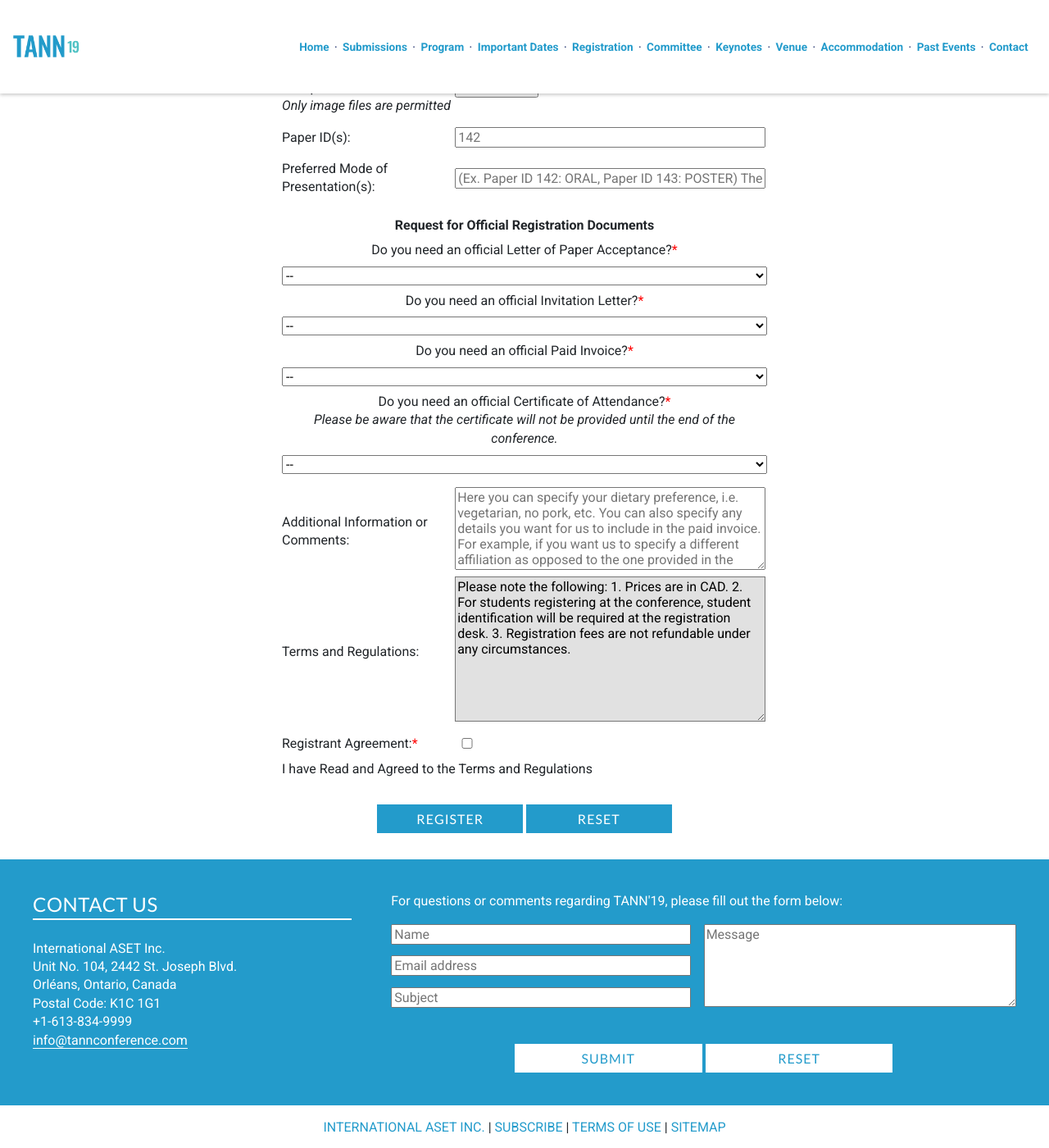
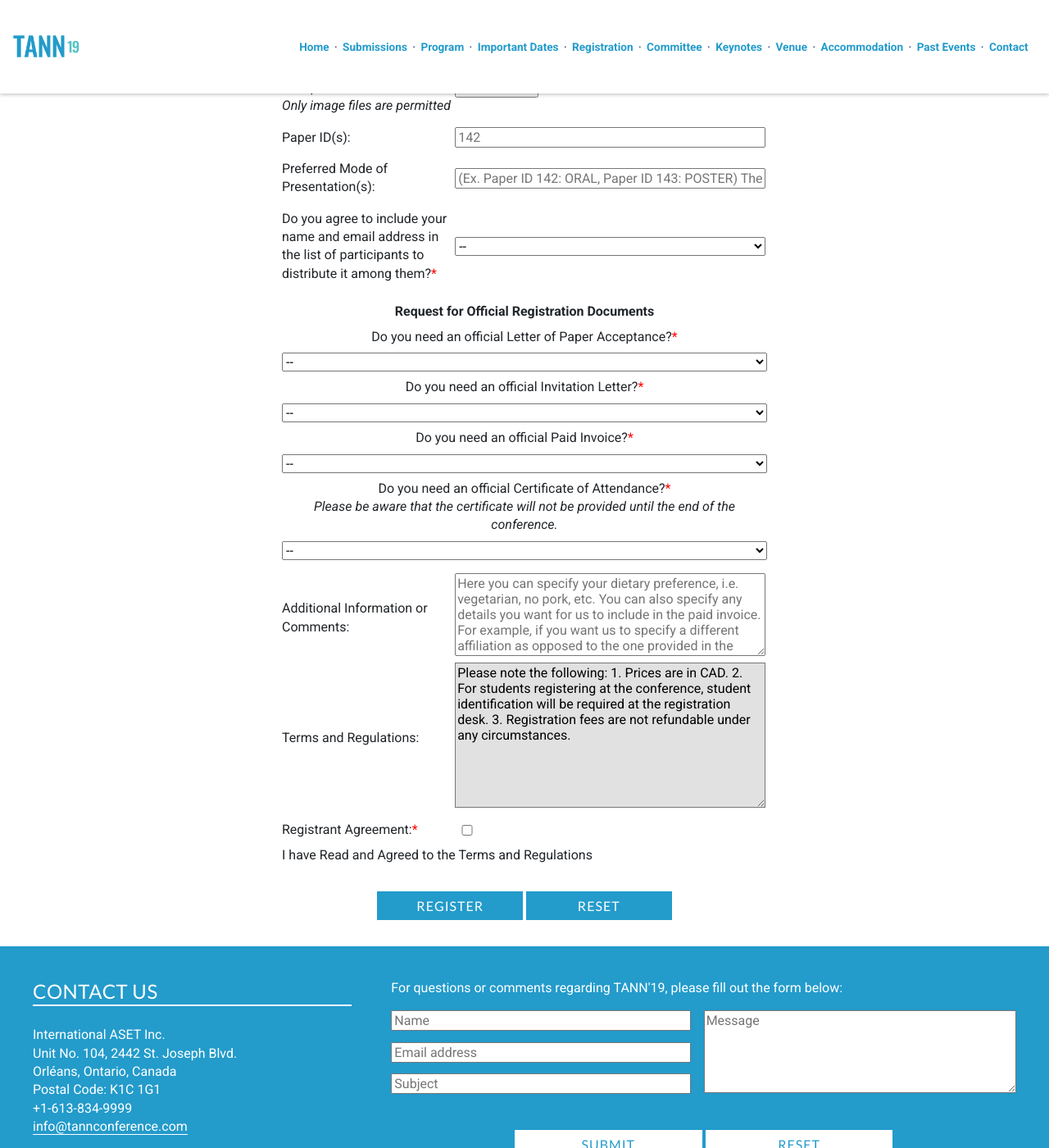
Before and after one commit to intaset/TANN, a Jekyll site: the page built from registration.html, in a window 1280 px wide and 1400 px high, scrolled down 2538 px. Shown: the whole window at 82% size. Built offline with Jekyll 4.4.1, drawn with Linux system fonts in a browser that asks for light colours; nearby versions of some CDN libraries; Markdown is read by kramdown in place of the engine named in the settings; comment, search, counter and statistics services are not loaded.

Commit message:
Added new field in registration form

```diff
--- a/_includes/css/general.css
+++ b/_includes/css/general.css
@@ -913,6 +913,7 @@ textarea {
 #Date_of_Payment_Transaction-error,
 #student-error,
 #file-error,
+#Do_you_agree_to_include_your_name_and_email_address_in_the_list_of_participants_to_distribute_it_among_them-error,
 #Do_you_need_an_official_Paper_Acceptance_Letter-error,
 #Do_you_need_an_official_Invitation_Letter-error,
 #Do_you_need_an_official_Registration_Receipt-error,
--- a/_includes/registration-form.html
+++ b/_includes/registration-form.html
@@ -478,6 +478,16 @@
     <label for="Preferred_Mode_of_Presentation(s)">Preferred Mode of Presentation(s):</label>
     <input type="text" name="Preferred_Mode_of_Presentation(s)" id="Preferred_Mode_of_Presentation(s)" placeholder="(Ex. Paper ID 142: ORAL, Paper ID 143: POSTER) The paper numbers are assigned to your submissions by the OpenConf system. If You are not an Author, Please Leave this Field Blank."/>
 
+	<label for="Do_you_agree_to_include_your_name_and_email_address_in_the_list_of_participants_to_distribute_it_among_them">Do you agree to include your name and email address in the list of
+participants to distribute it among them?<span class="asterik">*</span></label>
+    <select name="Do_you_agree_to_include_your_name_and_email_address_in_the_list_of_participants_to_distribute_it_among_them" id="Do_you_agree_to_include_your_name_and_email_address_in_the_list_of_participants_to_distribute_it_among_them">
+                <option selected="" disabled="">--</option>
+                <option>Yes</option>
+                <option>No</option>
+                </select>
+
+
+
     <div class="registrationDocuments"><p class="bold">Request for Official Registration Documents</p>
 
     <label for="Do_you_need_an_official_Paper_Acceptance_Letter">Do you need an official Letter of Paper Acceptance?<span class="asterik">*</span></label>
@@ -514,7 +524,7 @@
     <textarea name="comments" id="comments" cols="35" rows="5" placeholder="Here you can specify your dietary preference, i.e. vegetarian, no pork, etc. You can also specify any details you want for us to include in the paid invoice. For example, if you want us to specify a different affiliation as opposed to the one provided in the form."></textarea>
 
     <label for="Terms_and_Regulations">Terms and Regulations:</label>
-    <textarea name="Terms_and_Regulations" cols="35" rows="9" readonly="" id="Terms_and_Regulations">Please note the following: 1. Prices are in CAD. 2. For students registering at the conference, student identification will be required at the registration desk. 3. Registration fees are not refundable under any circumstances.</textarea>
+    <textarea name="Terms_and_Regulations" cols="35" rows="9" readonly id="Terms_and_Regulations">Please note the following: 1. Prices are in CAD. 2. For students registering at the conference, student identification will be required at the registration desk. 3. Registration fees are not refundable under any circumstances.</textarea>
 
     <label for="Registrant_Agreement">Registrant Agreement:<span class="asterik">*</span></label>
     <input name="Registrant_Agreement" type="checkbox" id="Registrant_Agreement" value="checked"><p class="body">I have Read and Agreed to the Terms and Regulations</p>
--- a/js/form-validation.js
+++ b/js/form-validation.js
@@ -26,6 +26,7 @@ $(function() {
       student: "required",
       Date_of_Payment_Transaction: "required",
       file: "required",
+	  Do_you_agree_to_include_your_name_and_email_address_in_the_list_of_participants_to_distribute_it_among_them: "required",
       Do_you_need_an_official_Paper_Acceptance_Letter: "required",
       Do_you_need_an_official_Invitation_Letter: "required",
       Do_you_need_an_official_Certificate_of_Attendance: "required",
@@ -45,6 +46,7 @@ $(function() {
       student: "Please specify an answer",
       Date_of_Payment_Transaction: "Please specify the date of your payment transaction.",
       file: "Please upload your receipt",
+ 	  Do_you_agree_to_include_your_name_and_email_address_in_the_list_of_participants_to_distribute_it_among_them: "Please specify an answer",
       Do_you_need_an_official_Paper_Acceptance_Letter: "Please specify an answer",
       Do_you_need_an_official_Invitation_Letter: "Please specify an answer",
       Do_you_need_an_official_Certificate_of_Attendance: "Please specify an answer",
```
Also changed, not shown: 3 other files.
